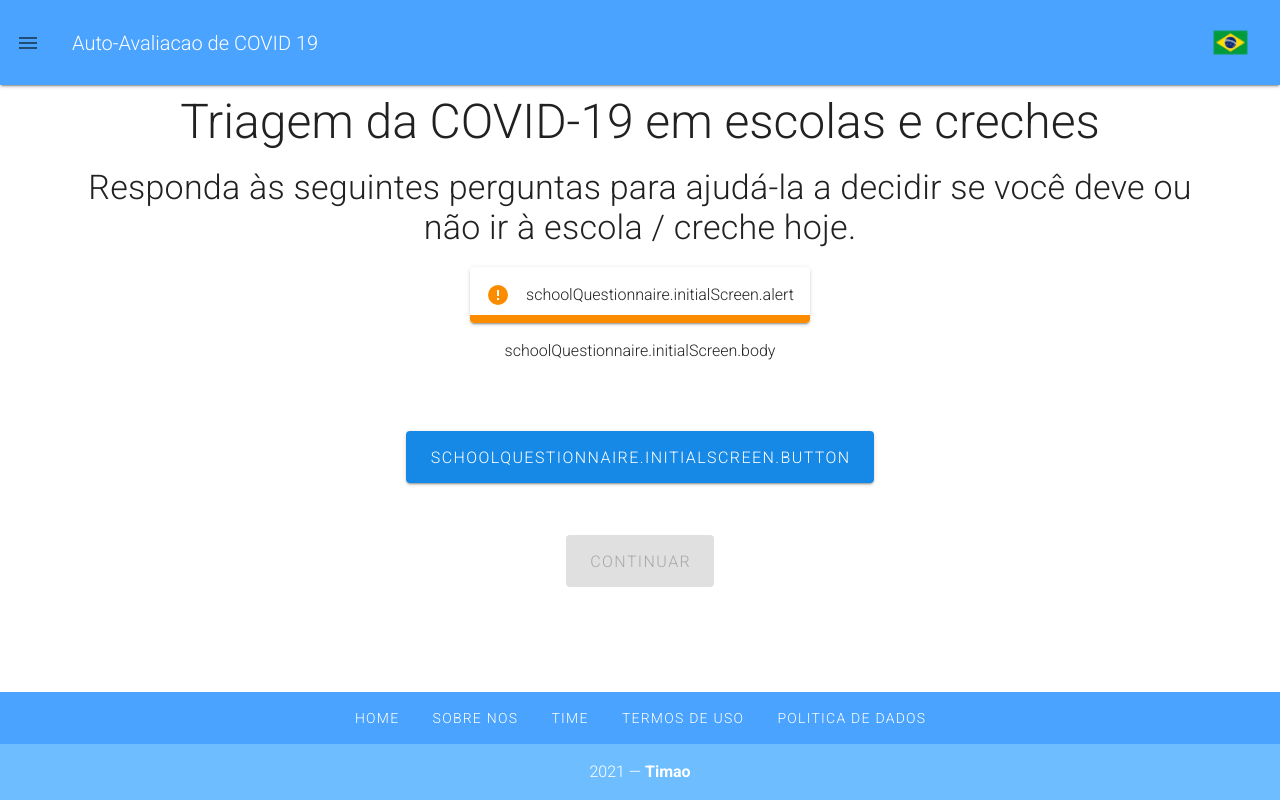
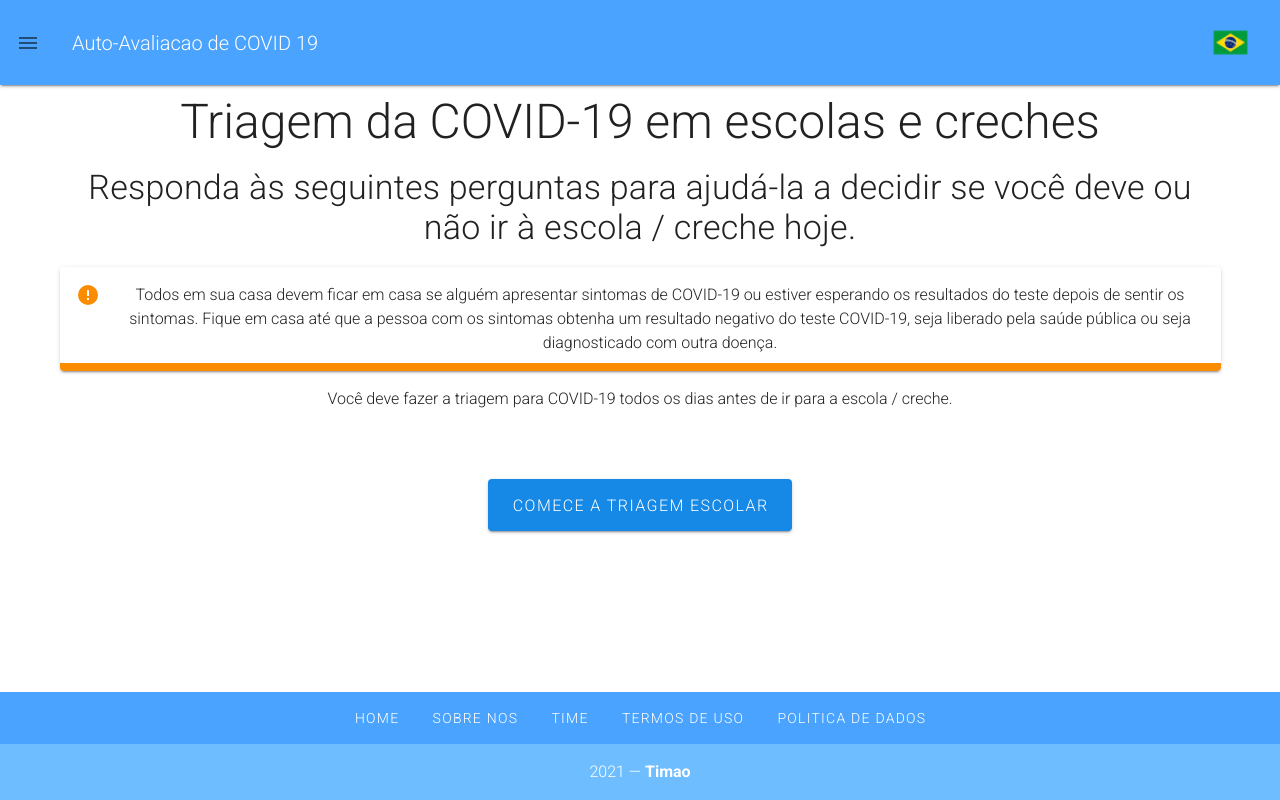
Before and after one commit to KINZs/Questionario-Covid, a Vue app: page /#/ in a window 1280 px wide. Built offline with nearby package versions, Linux system fonts and the light colour scheme.

Commit message:
moving question button

```diff
--- a/src/components/HelloWorld.vue
+++ b/src/components/HelloWorld.vue
@@ -3,18 +3,6 @@
     <v-row class="text-center">
       <v-col class="mb-4">
         <component :is="currentState" />
-      </v-col>
-    </v-row>
-    <v-row class="text-center">
-      <v-col>
-        <v-btn
-          x-large
-          color="primary"
-          :disabled="!currentValue"
-          @click="moveOn"
-        >
-          {{ $t("continuebutton") }}
-        </v-btn>
       </v-col>
     </v-row>
   </v-container>
@@ -32,29 +20,9 @@ export default {
     return {};
   },
   computed: {
-    question() {
-      return this.$store.state.question;
-    },
     currentState() {
       return this.$store.state.currentState;
     },
-    currentValue() {
-      console.log(this.$store.state.currentValue);
-      return this.$store.state.currentValue;
-    },
-  },
-  methods: {
-    moveOn() {
-      let next_question = this.$t(
-        `question.${this.question}.next["${this.currentValue}"]`
-      );
-      if (next_question.split("_")[0] == "r") {
-        this.$store.commit("setCurrentState", "result");
-      }
-      this.$store.commit("setQuestion", next_question);
-      this.$store.commit("setCurrentValue", null);
-    },
-
   },
   created() {
     this.$store.commit("setCurrentState", "school-intro");
--- a/src/components/Question.vue
+++ b/src/components/Question.vue
@@ -1,4 +1,5 @@
 <template>
+  <div>
     <v-card py-5>
       <v-card-title class="text-h4" mb-5>
         {{ $t(`${question}.title`) }}
@@ -40,6 +41,19 @@
         </v-row>
       </v-card-text>
     </v-card>
+    <v-row class="text-center">
+      <v-col>
+        <v-btn
+          x-large
+          color="primary"
+          :disabled="!currentValue"
+          @click="moveOn"
+        >
+          {{ $t("continuebutton") }}
+        </v-btn>
+      </v-col>
+    </v-row>
+  </div>
 </template>
 
 <script>
@@ -57,6 +71,13 @@ export default {
     question() {
       return `question.${this.q}`;
     },
+    currentState() {
+      return this.$store.state.currentState;
+    },
+    currentValue() {
+      console.log(this.$store.state.currentValue);
+      return this.$store.state.currentValue;
+    },
     selection: {
       set: function (value) {
         this.$store.commit("setCurrentValue", value);
@@ -67,6 +88,16 @@ export default {
     },
   },
   methods: {
+    moveOn() {
+      let next_question = this.$t(
+        `question.${this.q}.next["${this.currentValue}"]`
+      );
+      if (next_question.split("_")[0] == "r") {
+        this.$store.commit("setCurrentState", "result");
+      }
+      this.$store.commit("setQuestion", next_question);
+      this.$store.commit("setCurrentValue", null);
+    },
     changeSelection() {
       this.$store.commit("setAnswer", {
         text: this.$t(`${this.question}.title`),
--- a/src/lang/pt-br.js
+++ b/src/lang/pt-br.js
@@ -14,8 +14,10 @@ export default {
   schoolQuestionnaire: {
     initialScreen: {
       title: "Triagem da COVID-19 em escolas e creches",
-      subtitle:
-        "Responda às seguintes perguntas para ajudá-la a decidir se você deve ou não ir à escola / creche hoje.",
+      subtitle: "Responda às seguintes perguntas para ajudá-la a decidir se você deve ou não ir à escola / creche hoje.",
+      body: "Você deve fazer a triagem para COVID-19 todos os dias antes de ir para a escola / creche.",
+      alert: "Todos em sua casa devem ficar em casa se alguém apresentar sintomas de COVID-19 ou estiver esperando os resultados do teste depois de sentir os sintomas. Fique em casa até que a pessoa com os sintomas obtenha um resultado negativo do teste COVID-19, seja liberado pela saúde pública ou seja diagnosticado com outra doença.",
+      button: "Comece a triagem escolar",
     },
   },
 
```
Lines whose indentation alone changed are shown as unchanged.
